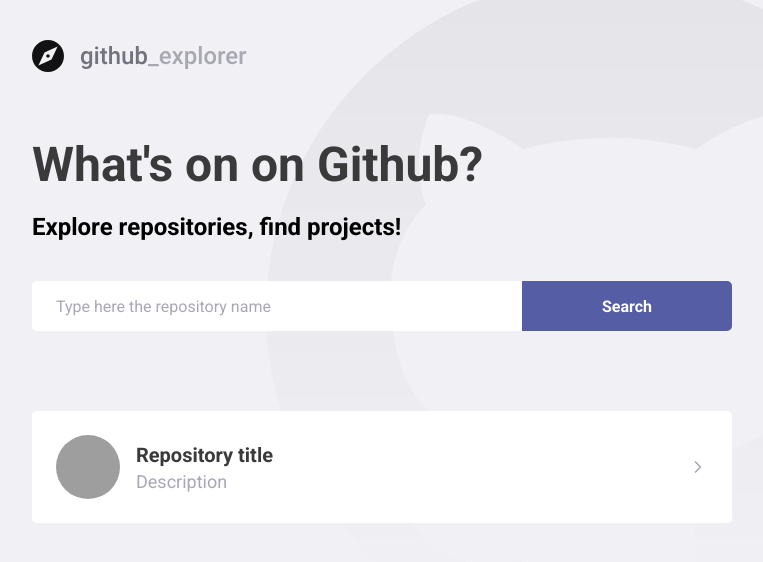
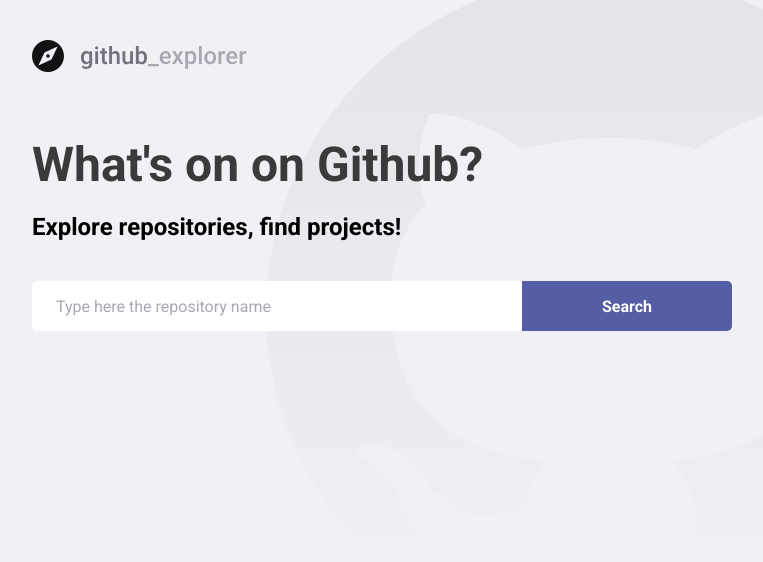
Before and after one commit to alinenaoe/github-explorer, a React (Create React App) app: page / in a window 1280 px wide. Shown: the top 562 px of the page, without its empty margins (148-911 px from the left). Built offline with nearby package versions, Linux system fonts and the light colour scheme; grey boxes are pictures that could not be loaded.

Commit message:
Create connection with github API using axios

```diff
--- a/package.json
+++ b/package.json
@@ -12,6 +12,7 @@
     "@types/react-dom": "^16.9.0",
     "@types/styled-components": "^5.1.3",
     "@typescript-eslint/eslint-plugin": "^4.1.0",
+    "axios": "^0.20.0",
     "eslint-config-airbnb": "^18.2.0",
     "eslint-plugin-import": "^2.21.2",
     "eslint-plugin-jsx-a11y": "^6.3.0",
--- a/src/pages/Dashboard/index.tsx
+++ b/src/pages/Dashboard/index.tsx
@@ -1,32 +1,65 @@
-import React from 'react';
+/* eslint-disable @typescript-eslint/no-unused-vars */
+import React, { useState, FormEvent } from 'react';
 import { FiChevronRight } from 'react-icons/fi';
 import { Title, Form, Repositories } from './styles';
 import logo from '../../assets/logo.svg';
+import api from '../../services/api';
+
+interface Repository {
+  full_name: string;
+  description: string;
+  owner: {
+    login: string;
+    avatar_url: string;
+  };
+}
 
 const Dashboard: React.FC = () => {
+  const [searchedRepository, setSearchedRepository] = useState('');
+  const [repositories, setRepositories] = useState<Repository[]>([]);
+
+  async function handleAddRepository(
+    event: FormEvent<HTMLFormElement>,
+  ): Promise<void> {
+    event.preventDefault();
+
+    const response = await api.get<Repository>(`repos/${searchedRepository}`);
+    const repository = response.data;
+
+    setRepositories([...repositories, repository]);
+    setSearchedRepository('');
+  }
+
   return (
     <>
       <img src={logo} alt="Github Explorer" />
       <Title>What&apos;s on on Github?</Title>
       <h2>Explore repositories, find projects!</h2>
 
-      <Form>
-        <input type="text" placeholder="Type here the repository name" />
+      <Form onSubmit={handleAddRepository}>
+        <input
+          type="text"
+          placeholder="Type here the repository name"
+          value={searchedRepository}
+          onChange={e => setSearchedRepository(e.target.value)}
+        />
         <button type="submit">Search</button>
       </Form>
 
       <Repositories>
-        <a href="https://github.com/alinenaoe">
+        {repositories.map(repository => (
+          <a key={repository.full_name} href="https://github.com/alinenaoe">
             <img
-            src="https://avatars0.githubusercontent.com/u/33556958?s=400&u=621ac119698e36911bd1d9518cf26dc66678041d&v=4"
-            alt="Foto de perfil"
+              src={repository.owner.avatar_url}
+              alt={repository.owner.login}
             />
             <div>
-            <strong>Repository title</strong>
-            <p>Description</p>
+              <strong>{repository.full_name}</strong>
+              <p>{repository.description}</p>
             </div>
             <FiChevronRight size={20} />
           </a>
+        ))}
       </Repositories>
     </>
   );
--- a/src/pages/Dashboard/styles.ts
+++ b/src/pages/Dashboard/styles.ts
@@ -73,7 +73,8 @@ export const Repositories = styled.div`
     }
 
     div {
-      margin-left: 16px;
+      margin: 0 16px;
+      flex: 1;
 
       strong {
         font-size: 20px;
--- /dev/null
+++ b/src/services/api.ts
@@ -0,0 +1,7 @@
+import axios from 'axios';
+
+const api = axios.create({
+  baseURL: 'https://api.github.com/',
+});
+
+export default api;
```
Also changed, not shown: .eslintrc.json, 1 other file (tests, documents, lock files or other folders). Lines whose indentation alone changed are shown as unchanged.
